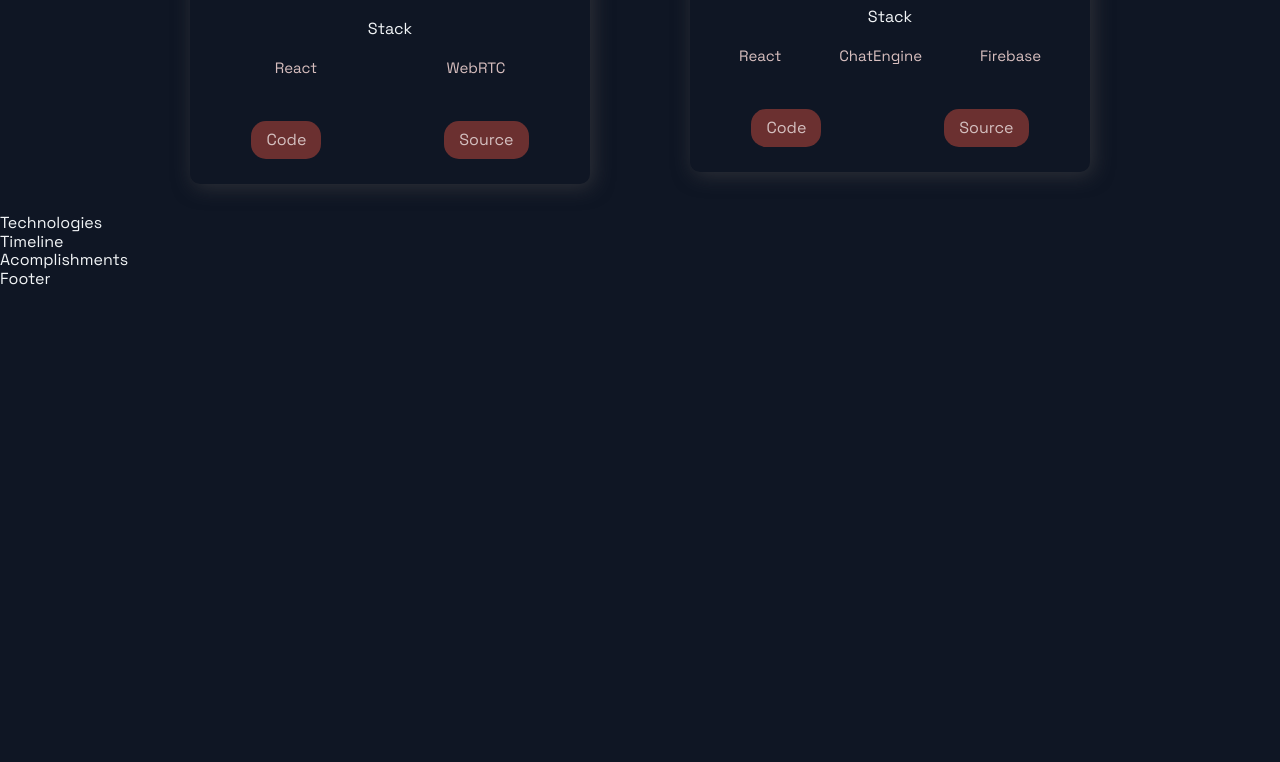
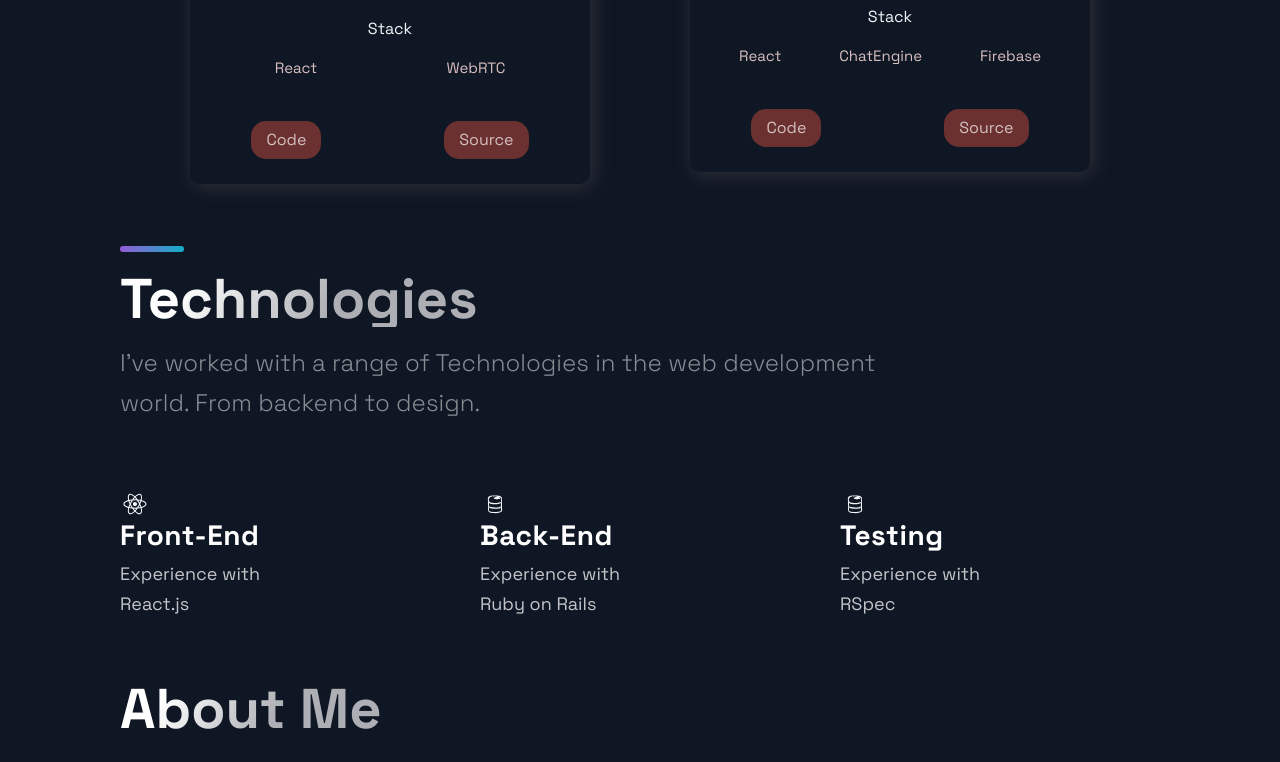
Before and after one commit to SeanEmmers/portfolio, a Next.js app: page / in a window 1280 px wide. Shown: the part 2015-2777 px from the top of the page. Before the commit the page ends 2304 px from the top, so only its background shows below. Built offline with nearby package versions, Linux system fonts and the light colour scheme.

Commit message:
work experience

```diff
--- a/src/components/Header/Header.js
+++ b/src/components/Header/Header.js
@@ -30,6 +30,11 @@ const Header = () =>  (
           <NavLink> About</NavLink>
         </Link>
       </li>
+      <li>
+        <Link href = "#education">
+          <NavLink> Education</NavLink>
+        </Link>
+      </li>
     </Div2>
     <Div3>
       <SocialIcons href='https://github.com/SeanEmmers'>
--- a/src/components/Technologies/Technologies.js
+++ b/src/components/Technologies/Technologies.js
@@ -1,12 +1,49 @@
 import React from 'react';
-import { DiFirebase, DiReact, DiZend } from 'react-icons/di';
+import { DiFirebase, DiReact } from 'react-icons/di';
 import { Section, SectionDivider, SectionText, SectionTitle } from '../../styles/GlobalComponents';
 import { List, ListContainer, ListItem, ListParagraph, ListTitle } from './TechnologiesStyles';
 
 const Technologies = () =>  (
-  <div>
-    Technologies
-  </div>
+  <Section id='tech'>
+    <SectionDivider />
+    <br/>
+    <SectionTitle>Technologies</SectionTitle>
+    <SectionText>
+      I've worked with a range of Technologies in the web development world. From backend to design.
+    </SectionText>
+    <List>
+      <ListItem>
+        <DiReact size='3rem' />
+        <ListContainer>
+          <ListTitle>Front-End</ListTitle>
+          <ListParagraph>
+            Experience with <br/>
+            React.js
+          </ListParagraph>
+        </ListContainer>
+      </ListItem>
+      <ListItem>
+        <DiFirebase size='3rem' />
+        <ListContainer>
+          <ListTitle>Back-End</ListTitle>
+          <ListParagraph>
+            Experience with <br/>
+            Ruby on Rails
+          </ListParagraph>
+        </ListContainer>
+      </ListItem>
+      <ListItem>
+        <DiFirebase size='3rem' />
+        <ListContainer>
+          <ListTitle>Testing</ListTitle>
+          <ListParagraph>
+            Experience with <br/>
+            RSpec
+          </ListParagraph>
+        </ListContainer>
+      </ListItem>
+    </List>
+  </Section>
 );
 
 export default Technologies;
--- a/src/components/TimeLine/TimeLine.js
+++ b/src/components/TimeLine/TimeLine.js
@@ -1,51 +1,91 @@
-import React, { useState, useRef, useEffect } from 'react';
-
-import { CarouselButton, CarouselButtonDot, CarouselButtons, CarouselContainer, CarouselItem, CarouselItemImg, CarouselItemText, CarouselItemTitle, CarouselMobileScrollNode } from './TimeLineStyles';
+import React from 'react';
+import { ListTitle } from './TimeLineStyles';
+import { List, ListContainer, ListItem, ListParagraph } from '../Technologies/TechnologiesStyles';
 import { Section, SectionDivider, SectionText, SectionTitle } from '../../styles/GlobalComponents';
 import { TimeLineData } from '../../constants/constants';
 
-const TOTAL_CAROUSEL_COUNT = TimeLineData.length;
-
 const Timeline = () => {
-  // const [activeItem, setActiveItem] = useState(0);
-  // const carouselRef = useRef();
-
-  // const scroll = (node, left) => {
-  //   return node.scrollTo({ left, behavior: 'smooth' });
-  // }
-
-  // const handleClick = (e, i) => {
-  //   e.preventDefault();
-
-  //   if (carouselRef.current) {
-  //     const scrollLeft = Math.floor(carouselRef.current.scrollWidth * 0.7 * (i / TimeLineData.length));
-
-  //     scroll(carouselRef.current, scrollLeft);
-  //   }
-  // }
-
-  // const handleScroll = () => {
-  //   if (carouselRef.current) {
-  //     const index = Math.round((carouselRef.current.scrollLeft / (carouselRef.current.scrollWidth * 0.7)) * TimeLineData.length);
-
-  //     setActiveItem(index);
-  //   }
-  // }
-
-  // // snap back to beginning of scroll when window is resized
-  // // avoids a bug where content is covered up if coming from smaller screen
-  // useEffect(() => {
-  //   const handleResize = () => {
-  //     scroll(carouselRef.current, 0);
-  //   }
-
-  //   window.addEventListener('resize', handleResize);
-  // }, []);
 
   return (
-    <div>
-      Timeline
-    </div>
+    <Section id='about'>
+      <SectionTitle>About Me</SectionTitle>
+      <SectionText>
+        A couple of short sentences about who you are as a developer
+      </SectionText>
+      <SectionTitle>Work Experience</SectionTitle>
+      <List>
+      <ListItem>
+        <ListContainer>
+          <ListTitle>
+            North Parade Publishing - Shopfitting <br/>
+            (July 2020 - April 2021)
+          </ListTitle>
+          <ListParagraph>
+            <br/>
+            - Working during the UK lockdown to help with the refubishment of the company office <br/>
+            - Assisting with the rental of the previous office building <br/>
+            - Turing the previous office into a beautiful shopfront for a Bridal buissness in the center of Bath
+          </ListParagraph>
+        </ListContainer>
+      </ListItem>
+      <ListItem>
+        <ListContainer>
+          <ListTitle>
+            Place Settings - Team Leader & Offsider <br/>
+            (November 2018 - January 2020)
+          </ListTitle>
+          <ListParagraph>
+            <br/>
+            - Delivering designer hire furniture for high profile private and corperate events, Melbourne Open, Formula 1 and The Presidents Cup <br/>
+            - Leading small teams on site during the end of my tenure at Place Settings, having the solve complex issues quickly and to the satisfaction of the client <br/>
+            - Maintaining a professional attitude while working discreetly and quickly in busy environments
+          </ListParagraph>
+        </ListContainer>
+      </ListItem>
+      <ListItem>
+        <ListContainer>
+          <ListTitle>
+            Regional Work Australia - Deckhand & Farmhand <br/>
+            (April 2018 - October 2018)
+          </ListTitle>
+          <ListParagraph>
+            <br/>
+            - Trusted to be left alone for over a week at a time as the only person on the property, using my initiative to find solutions to problems <br/>
+            - Able to get along with people in a small area for a long period of time <br/>
+            - This work was an amazing opportunity to learn about myself and to have to privilidge to live inside an Indiginous community in a remote area of Australia, it is an experience I will never forget
+          </ListParagraph>
+        </ListContainer>
+      </ListItem>
+      <ListItem>
+        <ListContainer>
+          <ListTitle>
+            North Parade Publishing - Operations Assistant <br/>
+            (August 2016 - February 2018)
+          </ListTitle>
+          <ListParagraph>
+            <br/>
+            - Managing the online website, creating product listing and sending out orders <br/>
+            - IT support for the office <br/>
+            - Using InDesign to create a weekly marketing email that would circulate to our entire customer base informing them of the new products that had arrived into the warehouse that week
+          </ListParagraph>
+        </ListContainer>
+      </ListItem>
+      <ListItem>
+        <ListContainer>
+          <ListTitle>
+            Robert Frederick - Operations Assistant <br/>
+            (July 2014 to February 2015)
+          </ListTitle>
+          <ListParagraph>
+            <br/>
+            - Working at and constructing stands at large UK trade shows - Autumn & Spring fair (NEC), Harragate Book Fair & London Book Fair <br/>
+            - Providing Assistance with building and restoration projects <br/>
+          </ListParagraph>
+        </ListContainer>
+      </ListItem>
+      </List>
+
+    </Section>
   );
 };
 
--- a/src/components/TimeLine/TimeLineStyles.js
+++ b/src/components/TimeLine/TimeLineStyles.js
@@ -62,6 +62,27 @@ export const CarouselItem = styled.div`
 
     ${(props) => props.active === props.index ? `opacity: 1` : `opacity: 0.5`};
   }
+`
+
+export const ListTitle = styled.h4`
+  font-weight: 700;
+  font-size: 20px;
+  line-height: 32px;
+  letter-spacing: 0.02em;
+  color: #FFFFFF;
+  margin-bottom: 8px;
+
+@media ${props => props.theme.breakpoints.md}{
+  font-size: 24px;
+  line-height: 28px;
+}
+
+@media ${props => props.theme.breakpoints.sm}{
+  font-size: 20px;
+  line-height: 28px;
+  letter-spacing: 0.02em;
+  margin-bottom: 4px;
+}
 `
 
 export const CarouselItemTitle = styled.h4`
```
